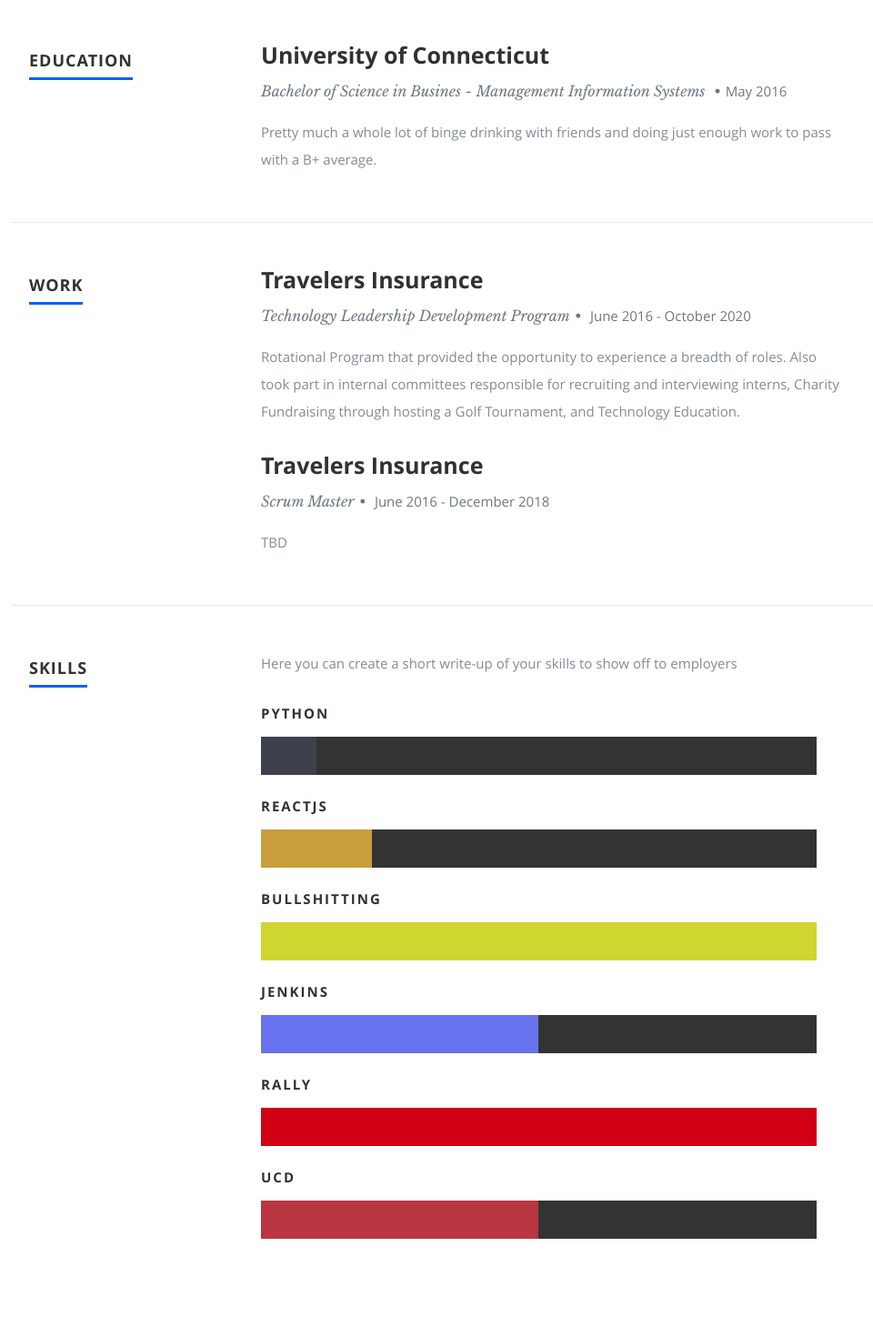
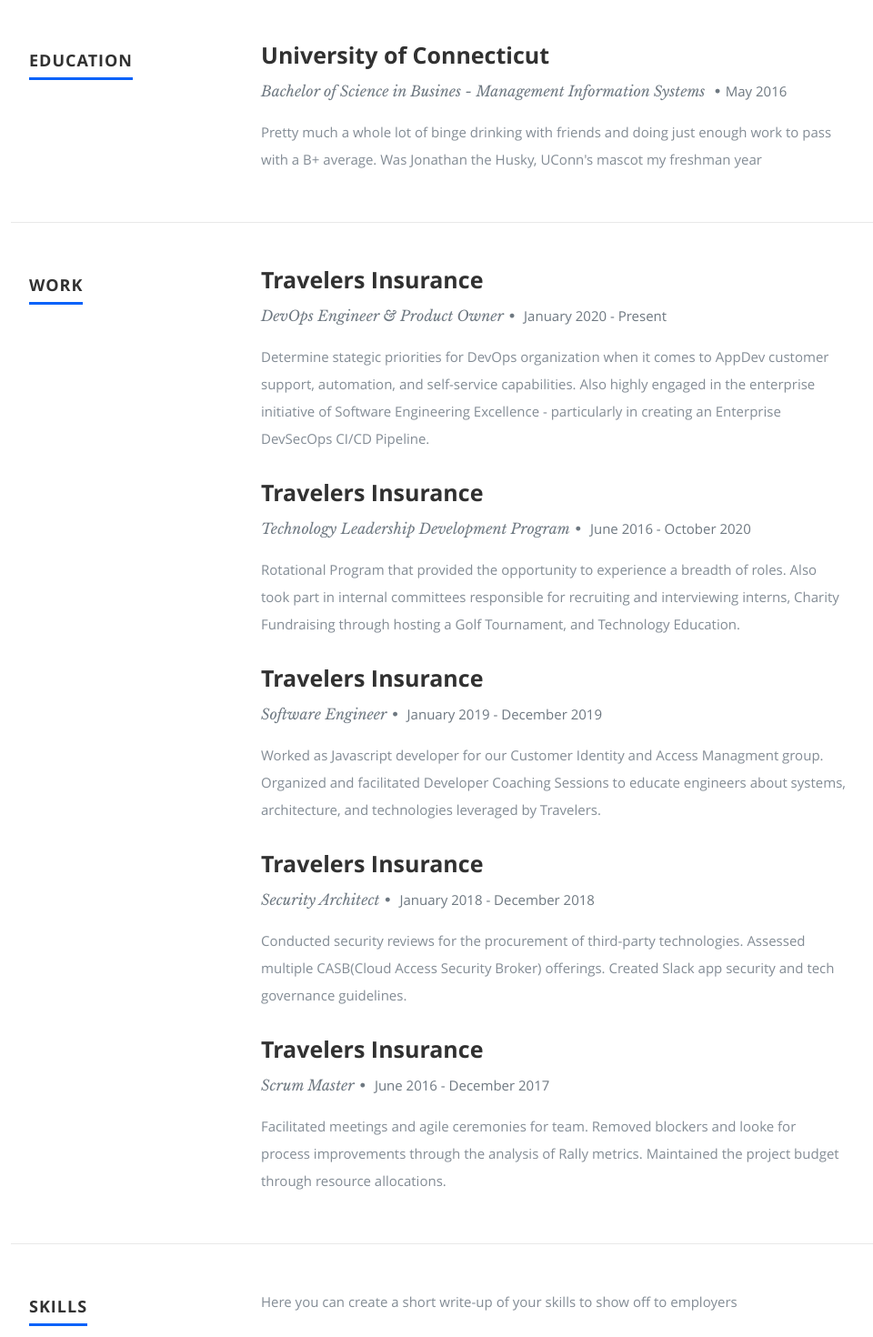
Before and after one commit to ttrain57/tomcharrison, a React (Create React App) app: page / in a window 1280 px wide. Shown: the part 1420-2890 px from the top of the page at 91% size, without its empty margins (118-1078 px from the left). Built offline with nearby package versions, Linux system fonts and the light colour scheme.

Commit message:
Added more info and testimonials

```diff
--- a/public/resumeData.json
+++ b/public/resumeData.json
@@ -1,7 +1,7 @@
 {
   "main": {
     "name":"Thomas Harrison",
-    "description":"I am a Technology enthusiast who's usually too lazy to do anything after work, but decided to do this because why not? Used some other guy's template from GitHub and made the necessary changes because if we're being honest, I can't code my way out of a paper bag.",
+    "description":"I am a Technology enthusiast who's usually too lazy to do anything after work, but decided to do this because I was bored. Used some other guy's template from GitHub and made the necessary changes because if we're being honest, I can't code my way out of a paper bag",
     "image":"profilepic.png",
     "bio":"Graduated UConn in 2016 and started working for Travelers in their Technology Leadership Developement Program (TLDP). Over the four years I spent in the program, I had rotations as a Scrum Master, Security Architect, Software Engineer, and DevOps Engineer/Product Owner. I am now in my current role of DevOps Engineer/Product Owner.",
     "contactmessage":"Here is where you should write your message to readers to have them get in contact with you.",
@@ -43,6 +43,36 @@
         "url":"https://github.com/ttrain57",
         "className":"fa fa-github"
       }
+    ],
+    "testimonials":[
+      {
+        "user":"Brian Finnegan",
+        "text":"Tom can easily lift more than me. He's really taught me a lot at the gym"
+      },
+      {
+        "user":"Tom's Mom",
+        "text":"Perfect, just like his Mom"
+      },
+      {
+        "user":"Tom's Dad",
+        "text":"Perfect, just like his Dad"
+      },
+      {
+        "user":"Jeff Bezos",
+        "text":"Who the hell is Tom Harrison?"
+      },
+      {
+        "user":"Jeremy Clavette",
+        "text":"Unapologetically weird and will never change"
+      },
+      {
+        "user":"Jack Hart",
+        "text":"I don't know why he's even part of our friend group"
+      },
+      {
+        "user":"Honey, Tom's Dog",
+        "text":"Bark Bark"
+      }
     ]
   },
   "resume":{
@@ -52,10 +82,16 @@
         "school":"University of Connecticut",
         "degree":"Bachelor of Science in Busines - Management Information Systems",
         "graduated":"May 2016",
-        "description":"Pretty much a whole lot of binge drinking with friends and doing just enough work to pass with a B+ average."
+        "description":"Pretty much a whole lot of binge drinking with friends and doing just enough work to pass with a B+ average. Was Jonathan the Husky, UConn's mascot my freshman year"
       }
     ],
     "work":[
+      {
+        "company":"Travelers Insurance",
+        "title":"DevOps Engineer & Product Owner",
+        "years":"January 2020 - Present",
+        "description":"Determine stategic priorities for DevOps organization when it comes to AppDev customer support, automation, and self-service capabilities. Also highly engaged in the enterprise initiative of Software Engineering Excellence - particularly in creating an Enterprise DevSecOps CI/CD Pipeline."
+      },
       {
         "company":"Travelers Insurance",
         "title":"Technology Leadership Development Program",
@@ -64,9 +100,21 @@
       },
       {
         "company":"Travelers Insurance",
+        "title":"Software Engineer",
+        "years":"January 2019 - December 2019",
+        "description":" Worked as Javascript developer for our Customer Identity and Access Managment group. Organized and facilitated Developer Coaching Sessions to educate engineers about systems, architecture, and technologies leveraged by Travelers."
+      },
+      {
+        "company":"Travelers Insurance",
+        "title":"Security Architect",
+        "years":"January 2018 - December 2018",
+        "description":"Conducted security reviews for the procurement of third-party technologies. Assessed multiple CASB(Cloud Access Security Broker) offerings. Created Slack app security and tech governance guidelines."
+      },
+      {
+        "company":"Travelers Insurance",
         "title":"Scrum Master",
-        "years":"June 2016 - December 2018",
-        "description":"TBD"
+        "years":"June 2016 - December 2017",
+        "description":"Facilitated meetings and agile ceremonies for team. Removed blockers and looke for process improvements through the analysis of Rally metrics. Maintained the project budget through resource allocations."
       }
     ],
     "skills":[
--- a/src/App.js
+++ b/src/App.js
@@ -6,6 +6,7 @@
 import Footer from "./Components/Footer";
 import About from "./Components/About";
 import Resume from "./Components/Resume";
+import Testimonials from "./Components/Testimonials";
 import Contact from "./Components/Contact";
 import Portfolio from "./Components/Portfolio";
 
@@ -46,7 +47,7 @@
         <Header data={this.state.resumeData.main} />
         <About data={this.state.resumeData.main} />
         <Resume data={this.state.resumeData.resume} />
-        <Portfolio data={this.state.resumeData.portfolio} />
+        <Testimonials data={this.state.resumeData.main} />
         <Contact data={this.state.resumeData.main} />
         <Footer data={this.state.resumeData.main} />
       </div>
--- a/src/Components/Testimonials.js
+++ b/src/Components/Testimonials.js
@@ -4,7 +4,7 @@
   render() {
     if (!this.props.data) return null;
 
-    const testimonials = this.props.data.testimonials.map(function(testimonials) {
+    const testimonials = this.props.data.testimonials.map(function (testimonials) {
       return (
         <li key={testimonials.user}>
           <blockquote>
```
Also changed, not shown: 1 other file (tests, documents, lock files or other folders).
